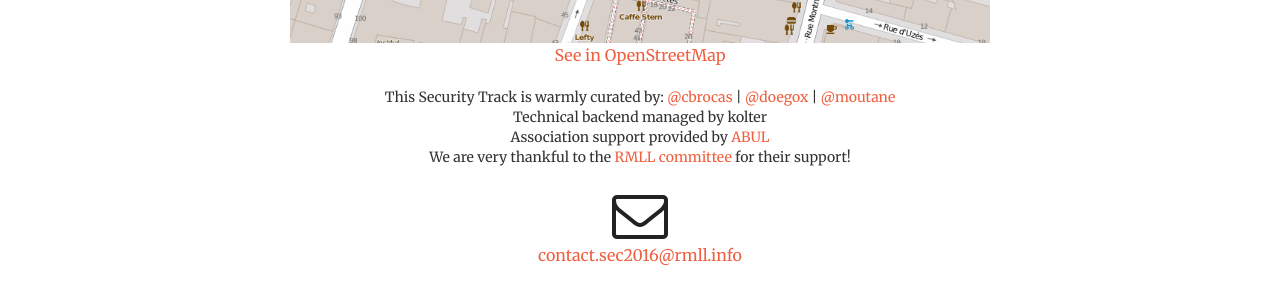
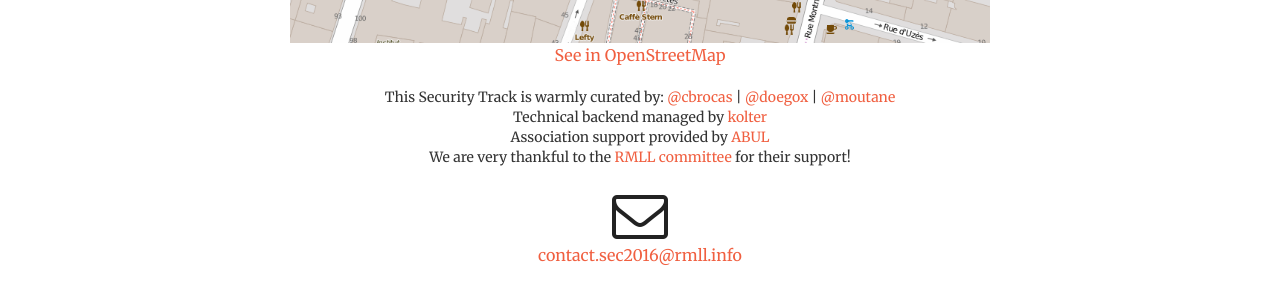
Before and after one commit to EduCodeBe/sec2016, a Jekyll site: the page built from index.html, in a window 1280 px wide and 900 px high, scrolled down 4852 px. Shown: the part 513-813 px from the top of the window. Built offline with Jekyll 4.4.1, drawn with Linux system fonts in a browser that asks for light colours; Markdown is read by kramdown in place of the engine named in the settings; part of the change alters nothing that is shown.

```diff
--- a/_includes/contact.html
+++ b/_includes/contact.html
@@ -17,7 +17,7 @@
             </div>
         <div class="col-lg-8 col-lg-offset-2 text-center">
               This Security Track is warmly curated by: <a href="https://twitter.com/cbrocas">@cbrocas</a> | <a href="https://twitter.com/doegox">@doegox</a> | <a href="https://twitter.com/moutane">@moutane</a><br>
-              Technical backend managed by kolter
+              Technical backend managed by <a href="https://openics.org/blog/">kolter</a>
               <br>Association support provided by <a href="http://www.abul.org/">ABUL</a><br>
               We are very thankful to the <a href="http://comite.rmll.info/">RMLL committee</a> for their support!<br><br>
         </div>
```
Also changed, not shown: 1 other file.
